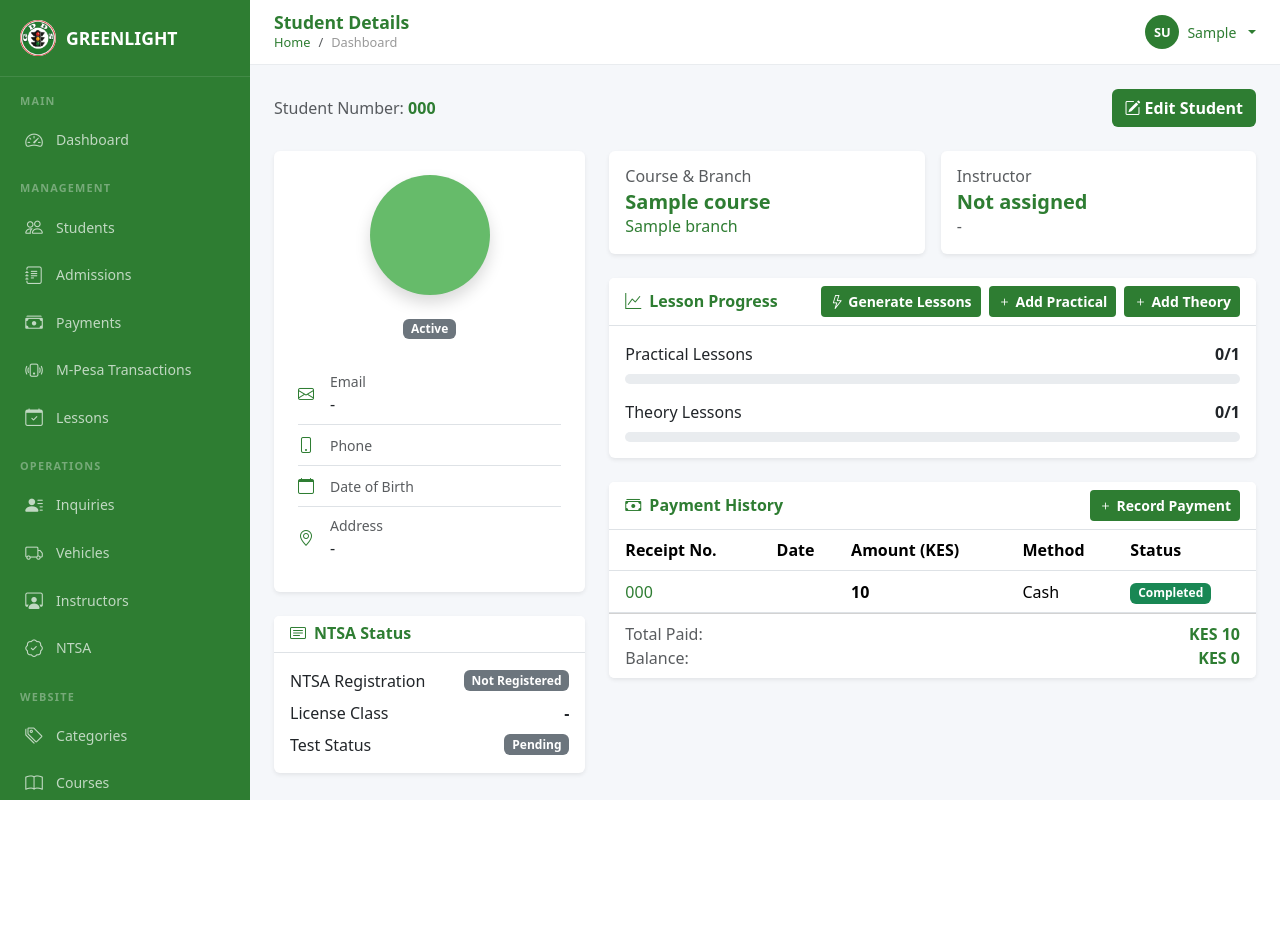
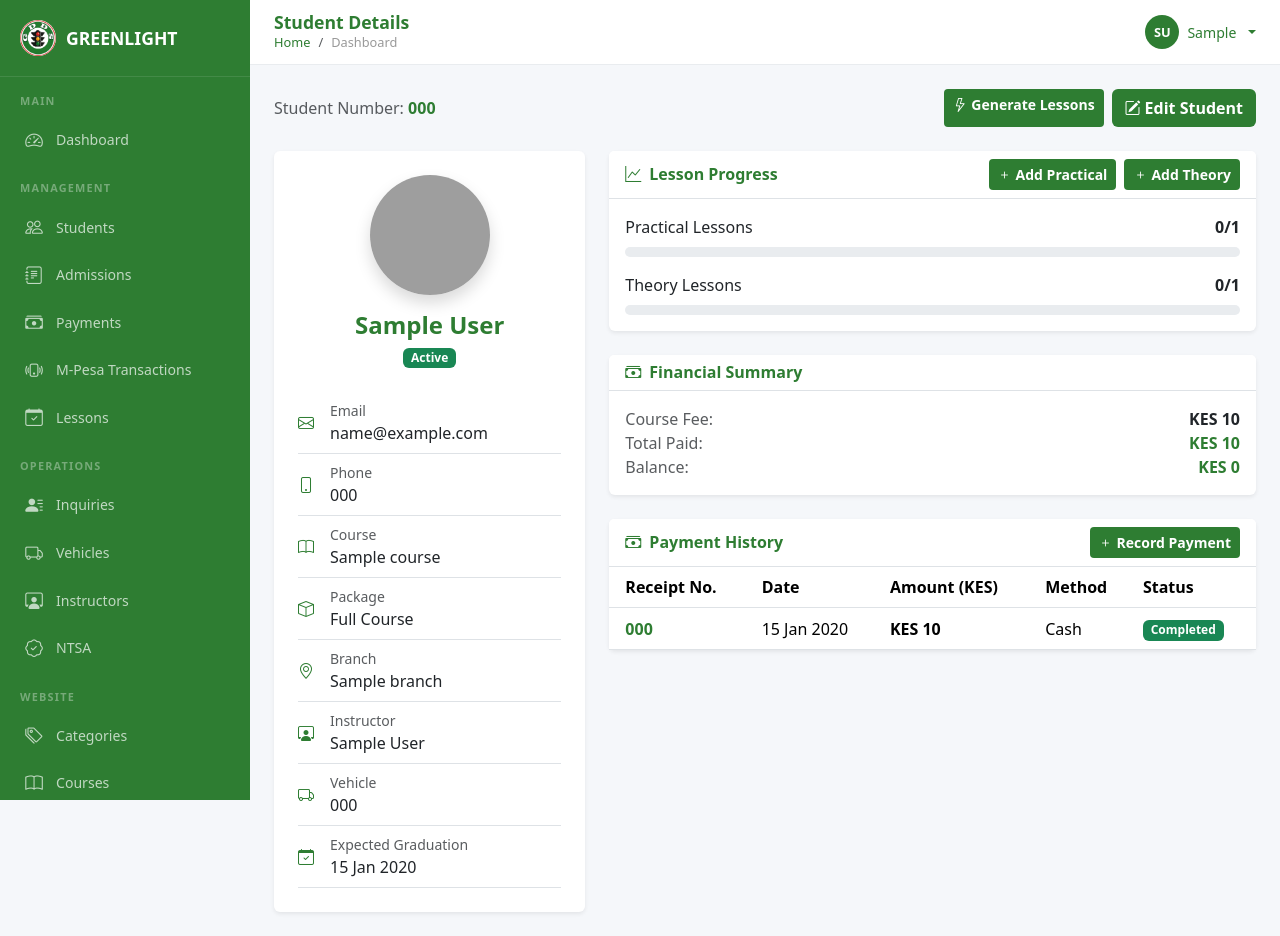
Before and after one commit to mbuguam443/greenlightdriving, a Django app: page /students/1/ in a window 1280 px wide. Before the commit the page ends 800 px from the top, so only its background shows below. Run offline with Django 4.2, Linux system fonts and the light colour scheme; a user stored in the database is signed in; tables that the repository leaves empty hold one stand-in row (values such as "Sample post"); grey boxes are pictures that could not be loaded.

Commit message:
fix: student detail page - all wrong field references corrected

```diff
--- a/templates/students/student_detail.html
+++ b/templates/students/student_detail.html
@@ -1,7 +1,7 @@
 {% extends 'dashboard_base.html' %}
 {% load static %}
 
-{% block title %}{{ student.get_full_name }} - Green Light Driving School{% endblock %}
+{% block title %}{{ student.user.full_name }} - Green Light Driving School{% endblock %}
 
 {% block page_title %}Student Details{% endblock %}
 
@@ -10,36 +10,42 @@
     <div>
         <p class="text-muted mb-0">Student Number: <strong style="color: #2E7D32;">{{ student.student_number }}</strong></p>
     </div>
+    <div class="d-flex gap-2">
+        <a href="{% url 'students:generate_lessons' student.pk %}" class="btn btn-sm fw-semibold text-white" style="background-color: #2E7D32;"
+           onclick="return confirm('Generate all missing lessons for this student?')">
+            <i class="bi bi-lightning me-1"></i>Generate Lessons
+        </a>
         <a href="{% url 'students:update' student.pk %}" class="btn fw-semibold text-white" style="background-color: #2E7D32;">
             <i class="bi bi-pencil-square me-1"></i>Edit Student
         </a>
+    </div>
 </div>
 
 <div class="row g-4">
     <div class="col-lg-4">
         <div class="card border-0 shadow-sm">
             <div class="card-body text-center p-4">
-                {% if student.passport_photo %}
-                <img src="{{ student.passport_photo.url }}" alt="{{ student.get_full_name }}"
+                {% if student.admission and student.admission.passport_photo %}
+                <img src="{{ student.admission.passport_photo.url }}" alt="{{ student.user.full_name }}"
                      class="rounded-circle mb-3 shadow" style="width: 120px; height: 120px; object-fit: cover;">
                 {% else %}
                 <div class="d-inline-flex align-items-center justify-content-center rounded-circle mb-3 shadow"
                      style="width: 120px; height: 120px; background-color: #66BB6A;">
                     <span class="text-white fw-bold" style="font-size: 2.5rem;">
-                        {{ student.first_name.0 }}{{ student.last_name.0 }}
+                        {{ student.user.first_name.0 }}{{ student.user.last_name.0 }}
                     </span>
                 </div>
                 {% endif %}
 
-                <h4 class="fw-bold mb-1" style="color: var(--primary-green);">{{ student.get_full_name }}</h4>
-                {% if student.status == 'active' %}
+                <h4 class="fw-bold mb-1" style="color: var(--primary-green);">{{ student.user.full_name }}</h4>
+                {% if student.status == 'ACTIVE' %}
                 <span class="badge bg-success">Active</span>
-                {% elif student.status == 'completed' %}
-                <span class="badge bg-primary">Completed</span>
-                {% elif student.status == 'suspended' %}
+                {% elif student.status == 'GRADUATED' %}
+                <span class="badge" style="background-color: #2E7D32;">Graduated</span>
+                {% elif student.status == 'SUSPENDED' %}
                 <span class="badge bg-warning text-dark">Suspended</span>
-                {% elif student.status == 'graduated' %}
-                <span class="badge" style="background-color: #2E7D32;">Graduated</span>
+                {% elif student.status == 'DROPPED' %}
+                <span class="badge bg-danger">Dropped</span>
                 {% else %}
                 <span class="badge bg-secondary">{{ student.get_status_display }}</span>
                 {% endif %}
@@ -47,63 +53,45 @@
                 <div class="text-start mt-4">
                     <div class="d-flex align-items-center py-2 border-bottom">
                         <i class="bi bi-envelope me-3" style="color: #2E7D32;"></i>
-                        <div>
-                            <small class="text-muted d-block">Email</small>
-                            <span>{{ student.email|default:"-" }}</span>
-                        </div>
+                        <div><small class="text-muted d-block">Email</small>
+                            <span>{{ student.user.email|default:"—" }}</span></div>
                     </div>
                     <div class="d-flex align-items-center py-2 border-bottom">
                         <i class="bi bi-phone me-3" style="color: #2E7D32;"></i>
-                        <div>
-                            <small class="text-muted d-block">Phone</small>
-                            <span>{{ student.phone_number }}</span>
-                        </div>
+                        <div><small class="text-muted d-block">Phone</small>
+                            <span>{{ student.user.phone|default:"—" }}</span></div>
                     </div>
                     <div class="d-flex align-items-center py-2 border-bottom">
-                        <i class="bi bi-calendar me-3" style="color: #2E7D32;"></i>
-                        <div>
-                            <small class="text-muted d-block">Date of Birth</small>
-                            <span>{{ student.date_of_birth|date:"d M Y" }}</span>
+                        <i class="bi bi-book me-3" style="color: #2E7D32;"></i>
+                        <div><small class="text-muted d-block">Course</small>
+                            <span>{{ student.course.name|default:"—" }}</span></div>
                     </div>
+                    <div class="d-flex align-items-center py-2 border-bottom">
+                        <i class="bi bi-box me-3" style="color: #2E7D32;"></i>
+                        <div><small class="text-muted d-block">Package</small>
+                            <span>{{ student.get_package_choice_display }}</span></div>
                     </div>
-                    <div class="d-flex align-items-center py-2">
+                    <div class="d-flex align-items-center py-2 border-bottom">
                         <i class="bi bi-geo-alt me-3" style="color: #2E7D32;"></i>
-                        <div>
-                            <small class="text-muted d-block">Address</small>
-                            <span>{{ student.address|default:"-" }}</span>
+                        <div><small class="text-muted d-block">Branch</small>
+                            <span>{{ student.branch.name|default:"—" }}</span></div>
                     </div>
+                    <div class="d-flex align-items-center py-2 border-bottom">
+                        <i class="bi bi-person-workspace me-3" style="color: #2E7D32;"></i>
+                        <div><small class="text-muted d-block">Instructor</small>
+                            <span>{{ student.instructor.user.full_name|default:"Unassigned" }}</span></div>
                     </div>
+                    <div class="d-flex align-items-center py-2 border-bottom">
+                        <i class="bi bi-truck me-3" style="color: #2E7D32;"></i>
+                        <div><small class="text-muted d-block">Vehicle</small>
+                            <span>{{ student.vehicle.registration_number|default:"Unassigned" }}</span></div>
                     </div>
+                    {% if student.expected_graduation %}
+                    <div class="d-flex align-items-center py-2 border-bottom">
+                        <i class="bi bi-calendar-check me-3" style="color: #2E7D32;"></i>
+                        <div><small class="text-muted d-block">Expected Graduation</small>
+                            <span>{{ student.expected_graduation|date:"d M Y" }}</span></div>
                     </div>
-        </div>
-
-        <div class="card border-0 shadow-sm mt-4">
-            <div class="card-header bg-white border-bottom">
-                <h6 class="mb-0 fw-semibold" style="color: var(--primary-green);">
-                    <i class="bi bi-card-text me-2" style="color: #2E7D32;"></i>NTSA Status
-                </h6>
-            </div>
-            <div class="card-body">
-                <div class="d-flex justify-content-between align-items-center mb-2">
-                    <span>NTSA Registration</span>
-                    {% if student.ntsa_registered %}
-                    <span class="badge bg-success">Registered</span>
-                    {% else %}
-                    <span class="badge bg-secondary">Not Registered</span>
-                    {% endif %}
-                </div>
-                <div class="d-flex justify-content-between align-items-center mb-2">
-                    <span>License Class</span>
-                    <span class="fw-semibold">{{ student.license_class|default:"-" }}</span>
-                </div>
-                <div class="d-flex justify-content-between align-items-center">
-                    <span>Test Status</span>
-                    {% if student.ntsa_test_passed %}
-                    <span class="badge bg-success">Passed</span>
-                    {% elif student.ntsa_test_date %}
-                    <span class="badge bg-warning text-dark">Scheduled</span>
-                    {% else %}
-                    <span class="badge bg-secondary">Pending</span>
                     {% endif %}
                 </div>
             </div>
@@ -111,36 +99,12 @@
     </div>
 
     <div class="col-lg-8">
-        <div class="row g-3 mb-4">
-            <div class="col-md-6">
-                <div class="card border-0 shadow-sm h-100">
-                    <div class="card-body">
-                        <h6 class="text-muted mb-1">Course & Branch</h6>
-                        <h5 class="fw-bold mb-0" style="color: var(--primary-green);">{{ student.course.name }}</h5>
-                        <p class="mb-0" style="color: #2E7D32;">{{ student.branch.name }}</p>
-                    </div>
-                </div>
-            </div>
-            <div class="col-md-6">
-                <div class="card border-0 shadow-sm h-100">
-                    <div class="card-body">
-                        <h6 class="text-muted mb-1">Instructor</h6>
-                        <h5 class="fw-bold mb-0" style="color: var(--primary-green);">{{ student.instructor.get_full_name|default:"Not assigned" }}</h5>
-                        <p class="mb-0 text-muted">{{ student.schedule|default:"-" }}</p>
-                    </div>
-                </div>
-            </div>
-        </div>
-
         <div class="card border-0 shadow-sm mb-4">
             <div class="card-header bg-white border-bottom d-flex justify-content-between align-items-center">
                 <h6 class="mb-0 fw-semibold" style="color: var(--primary-green);">
                     <i class="bi bi-graph-up me-2" style="color: #2E7D32;"></i>Lesson Progress
                 </h6>
                 <div class="d-flex gap-2">
-                    <a href="{% url 'students:generate_lessons' student.pk %}" class="btn btn-sm fw-semibold text-white" style="background-color: #2E7D32;" onclick="return confirm('Generate all missing lessons for this student?')">
-                        <i class="bi bi-lightning me-1"></i>Generate Lessons
-                    </a>
                     <a href="{% url 'lessons:practical_create' %}?student={{ student.pk }}" class="btn btn-sm fw-semibold text-white" style="background-color: #2E7D32;">
                         <i class="bi bi-plus me-1"></i>Add Practical
                     </a>
@@ -155,21 +119,38 @@
                     <span class="fw-semibold">{{ practical_completed }}/{{ practical_total }}</span>
                 </div>
                 <div class="progress mb-3" style="height: 10px;">
-                    <div class="progress-bar" role="progressbar"
-                         style="width: {{ practical_percentage }}%; background-color: #2E7D32;"
-                         aria-valuenow="{{ practical_percentage }}" aria-valuemin="0" aria-valuemax="100">
+                    <div class="progress-bar" role="progressbar" style="width: {{ practical_percentage }}%; background-color: #2E7D32;"></div>
                 </div>
-                </div>
-
                 <div class="d-flex justify-content-between mb-2">
                     <span>Theory Lessons</span>
                     <span class="fw-semibold">{{ theory_completed }}/{{ theory_total }}</span>
                 </div>
                 <div class="progress" style="height: 10px;">
-                    <div class="progress-bar" role="progressbar"
-                         style="width: {{ theory_percentage }}%; background-color: var(--primary-green);"
-                         aria-valuenow="{{ theory_percentage }}" aria-valuemin="0" aria-valuemax="100">
+                    <div class="progress-bar" role="progressbar" style="width: {{ theory_percentage }}%; background-color: var(--primary-green);"></div>
                 </div>
+            </div>
+        </div>
+
+        <div class="card border-0 shadow-sm mb-4">
+            <div class="card-header bg-white border-bottom">
+                <h6 class="mb-0 fw-semibold" style="color: var(--primary-green);">
+                    <i class="bi bi-cash-stack me-2" style="color: #2E7D32;"></i>Financial Summary
+                </h6>
+            </div>
+            <div class="card-body">
+                <div class="d-flex justify-content-between">
+                    <span class="text-muted">Course Fee:</span>
+                    <span class="fw-bold">KES {{ student.total_fees|floatformat:0 }}</span>
+                </div>
+                <div class="d-flex justify-content-between">
+                    <span class="text-muted">Total Paid:</span>
+                    <span class="fw-bold" style="color: #2E7D32;">KES {{ student.amount_paid|floatformat:0 }}</span>
+                </div>
+                <div class="d-flex justify-content-between">
+                    <span class="text-muted">Balance:</span>
+                    <span class="fw-bold" style="color: {% if student.balance > 0 %}#dc3545{% else %}#2E7D32{% endif %};">
+                        KES {{ student.balance|floatformat:0 }}
+                    </span>
                 </div>
             </div>
         </div>
@@ -199,46 +180,26 @@
                             {% for payment in payments %}
                             <tr>
                                 <td class="ps-3">
-                                    <a href="{% url 'payments:detail' payment.pk %}" class="text-decoration-none" style="color: #2E7D32;">
+                                    <a href="{% url 'payments:detail' payment.pk %}" style="color: #2E7D32;text-decoration:none;font-weight:600;">
                                         {{ payment.receipt_number }}
                                     </a>
                                 </td>
-                                <td>{{ payment.date|date:"d M Y" }}</td>
-                                <td class="fw-semibold">{{ payment.amount|floatformat:0 }}</td>
+                                <td>{{ payment.created_at|date:"d M Y" }}</td>
+                                <td class="fw-bold">KES {{ payment.amount|floatformat:0 }}</td>
                                 <td>{{ payment.get_method_display }}</td>
                                 <td>
-                                    {% if payment.status == 'COMPLETED' %}
-                                    <span class="badge bg-success">Completed</span>
-                                    {% elif payment.status == 'PENDING' %}
-                                    <span class="badge bg-warning text-dark">Pending</span>
-                                    {% else %}
-                                    <span class="badge bg-danger">Failed</span>
-                                    {% endif %}
+                                    {% if payment.status == 'COMPLETED' %}<span class="badge bg-success">Completed</span>
+                                    {% elif payment.status == 'PENDING' %}<span class="badge bg-warning text-dark">Pending</span>
+                                    {% else %}<span class="badge bg-danger">{{ payment.get_status_display }}</span>{% endif %}
                                 </td>
                             </tr>
                             {% empty %}
-                            <tr>
-                                <td colspan="5" class="text-center py-3 text-muted">No payments recorded</td>
-                            </tr>
+                            <tr><td colspan="5" class="text-center py-4 text-muted">No payments recorded yet</td></tr>
                             {% endfor %}
                         </tbody>
                     </table>
                 </div>
             </div>
-            {% if payments %}
-            <div class="card-footer bg-white">
-                <div class="d-flex justify-content-between">
-                    <span class="text-muted">Total Paid:</span>
-                    <span class="fw-bold" style="color: #2E7D32;">KES {{ student.amount_paid|floatformat:0 }}</span>
-                </div>
-                <div class="d-flex justify-content-between">
-                    <span class="text-muted">Balance:</span>
-                    <span class="fw-bold" style="color: {% if student.balance > 0 %}var(--primary-green){% else %}#2E7D32{% endif %};">
-                        KES {{ student.balance|floatformat:0 }}
-                    </span>
-                </div>
-            </div>
-            {% endif %}
         </div>
     </div>
 </div>
```
Lines whose indentation alone changed are shown as unchanged.
